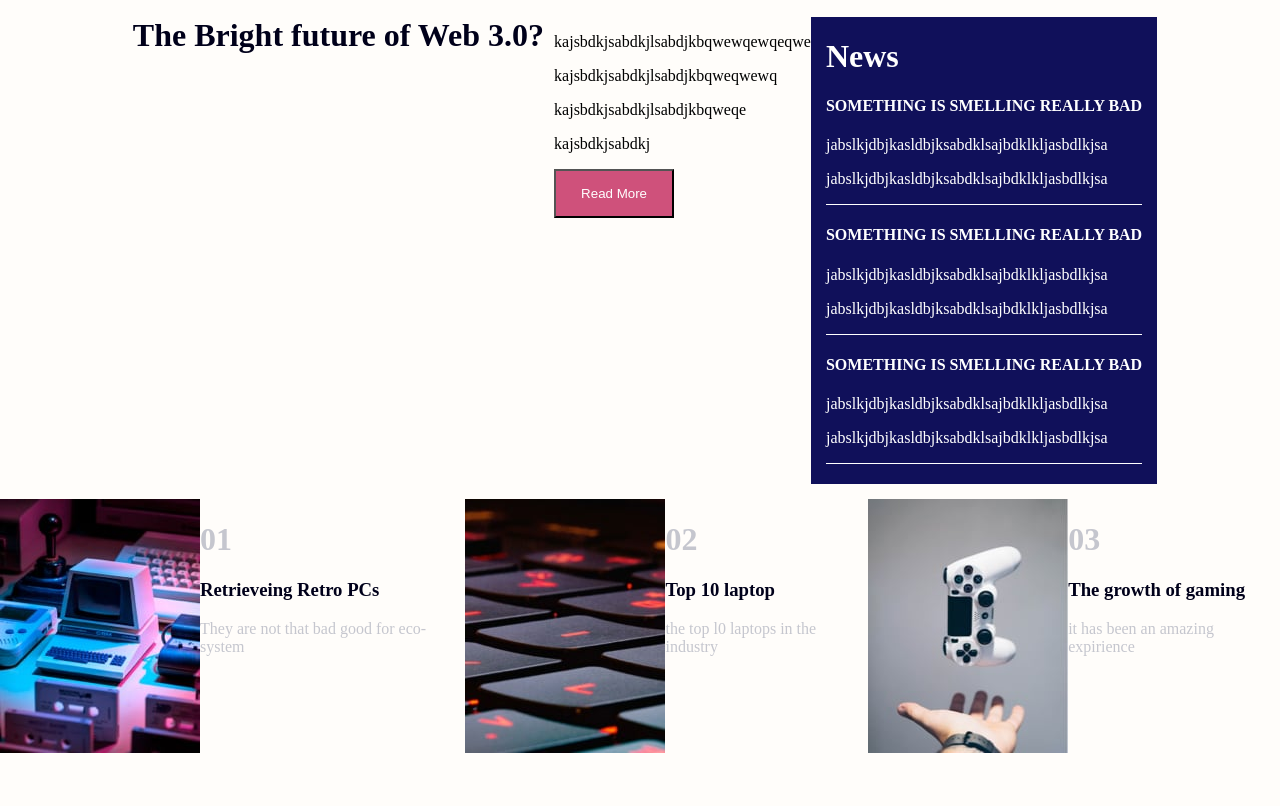
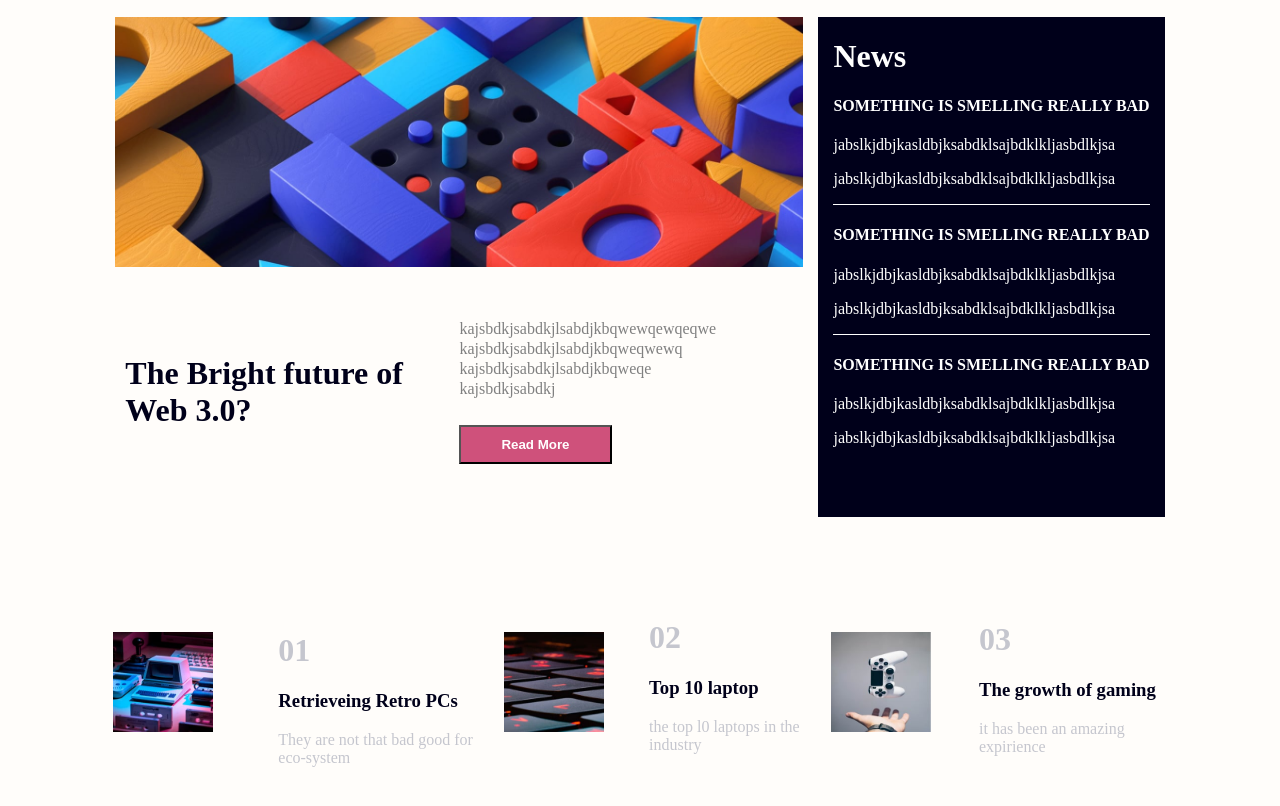
Before and after one commit to Artsia/flexOnlyFrontEndMentorProject, a plain HTML site: page FexNewsPaper/index.html in a window 1280 px wide. Shown: the part 114-920 px from the top of the page. Before the commit the page ends 871 px from the top, so only its background shows below. Drawn offline with Linux system fonts and the light colour scheme.

Commit message:
remove color/fonts comments

```diff
--- a/FexNewsPaper/style.css
+++ b/FexNewsPaper/style.css
@@ -6,6 +6,7 @@ body{
     margin: 0;
     padding: 0;
     background-color:hsl(36, 100%, 99%);
+
 }
 
 
@@ -26,6 +27,7 @@ body{
     justify-content: space-around;
     color: hsl(240, 100%, 5%);
     padding: 20px 60px;
+
 }
 
 .nav-items a{
@@ -34,20 +36,6 @@ body{
     font-family:'Courier New', Courier, monospace;
 }
 
-/*## Colors
-
-### Primary
-
-- Soft orange: hsl(35, 77%, 62%)
-- Soft red: hsl(5, 85%, 63%)
-
-### Neutral
-
-Off-white: hsl(36, 100%, 99%)
-Grayish blue: hsl(233, 8%, 79%)
-Dark grayish blue: hsl(236, 13%, 42%)
-Very dark blue: hsl(240, 100%, 5%)*/
-
 /*BODY mid div SECTION**/
 
 .mid-flex-container{
@@ -55,45 +43,80 @@ Very dark blue: hsl(240, 100%, 5%)*/
     justify-content: center;
 }
 
-.image-item img{
+.first-flex{
+    margin-right: 15px ;
+   /**contains
+   image-item and inner-txt-btn-flex-item div
+   */
+
+}
+
+.image-item{
+    background-image: url("./images/image-web-3-desktop.jpg");
+    background-size: cover;
+    height: 250px;
+}
+
+.image-item #img{
     width: 500px;
 }
 
 .inner-txt-btn-flex-item{
     display: flex;
-
+    height:250px;
+    align-items: center;
 }
 
 /*bright..text section*/
 .text-item{
     color:hsl(240, 100%, 5%);
+    width: 50%;
+}
+
+.ptbi{
+    margin: 0;
+    padding-bottom: 2px;
+    color: gray;
 
 }
 
 .text-item h1{
     margin:0px 10px;
+
 }
 
 .text-button-item button {
 
     color:white;
     background-color: rgb(207, 81, 123);
-    padding:15px 25px;
+    margin-top:25px;
+    padding:10px 40px;
+    font-weight: 700;
+}
+
+.text-button-item button:hover{
+    background-color: rgb(197, 156, 80);
 }
 
 /*second-flex-item*/
 
 .second-flex-item{
     color: white;
-    background-color: rgb(16, 16, 90);
+    background-color:  hsl(240, 100%, 5%);
 
 }
 
 .news-items{
-
     border-bottom: 1px solid white;
     margin: 0px 15px;
-    margin-bottom:20px;
+}
+
+.news-item h4{
+    font-weight: bold;
+}
+
+#last-news-item{
+    border-bottom:none;
 }
 
 #news{
@@ -116,13 +139,20 @@ Very dark blue: hsl(240, 100%, 5%)*/
     display: flex;
 }
 
-.image-item img{
-    width: 150px;
-    height: 100%;
+.image-item-third{
+    display: flex;
+    height:300px;
+    align-items: center;
+    width: 50%;
+}
+
+.image-item-third img{
+    width: 100px;
+    height: 100px;
 }
 
 .info-item{
-    word-wrap: break-word;
+    margin:20% 10px
 }
 
 .info-item h1{
```
